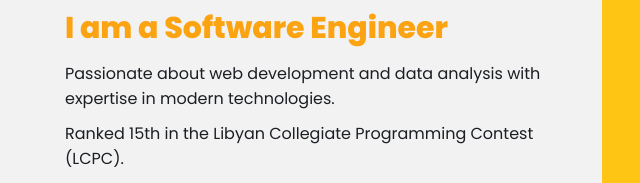
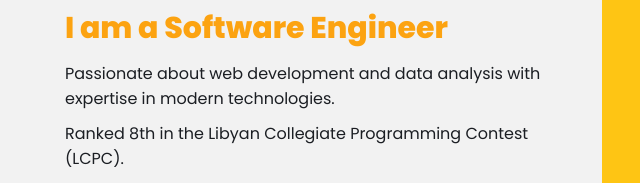
Before and after one commit to AbdAllah-Ma-Ha/my-portfolio, a plain HTML site: page index.html in a window 1280 px wide. Shown: the part 1040-1223 px from the top of the page, 51-691 px from the left. Drawn offline with nearby package versions, Linux system fonts and the light colour scheme; a web font is replaced by a local one.

Commit message:
text replace

```diff
--- a/index.html
+++ b/index.html
@@ -100,7 +100,7 @@
                 <p class="about-subtitle">I am AbdAllah Hadeedan</p>
                 <p class="about-sub-subtitle">I am a Software Engineer</p>
                 <p class="about-paragraph">Passionate about web development and data analysis with expertise in modern technologies.</p>
-                <p class="about-paragraph">Ranked 15th in the Libyan Collegiate Programming Contest (LCPC).</p>
+                <p class="about-paragraph">Ranked 8th in the Libyan Collegiate Programming Contest (LCPC).</p>
                 <div class="about-mydata">
                       <div class="mydata-column">
                           <p><span>Name:</span> Abdullah Hadidan</p>
```
